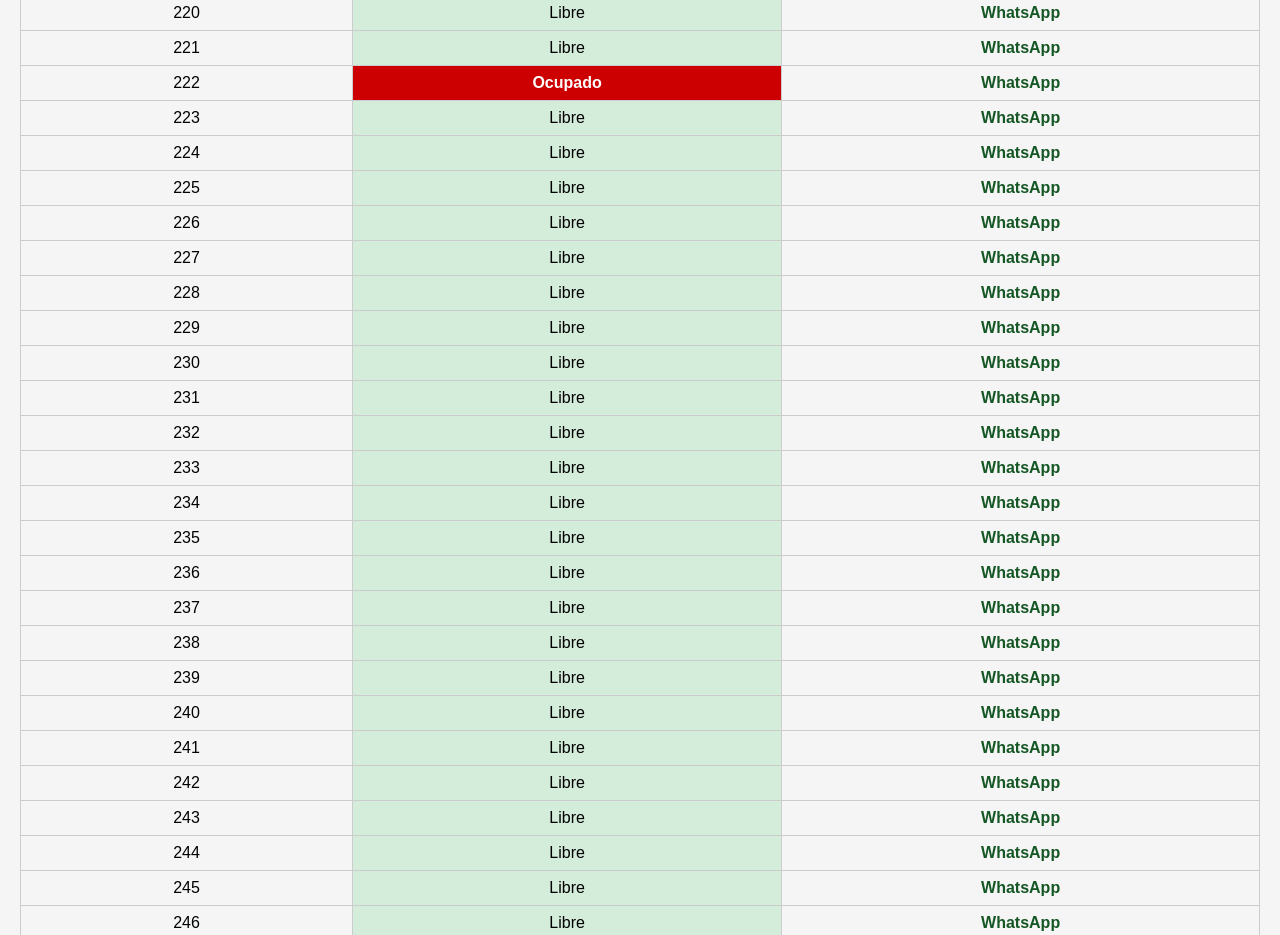
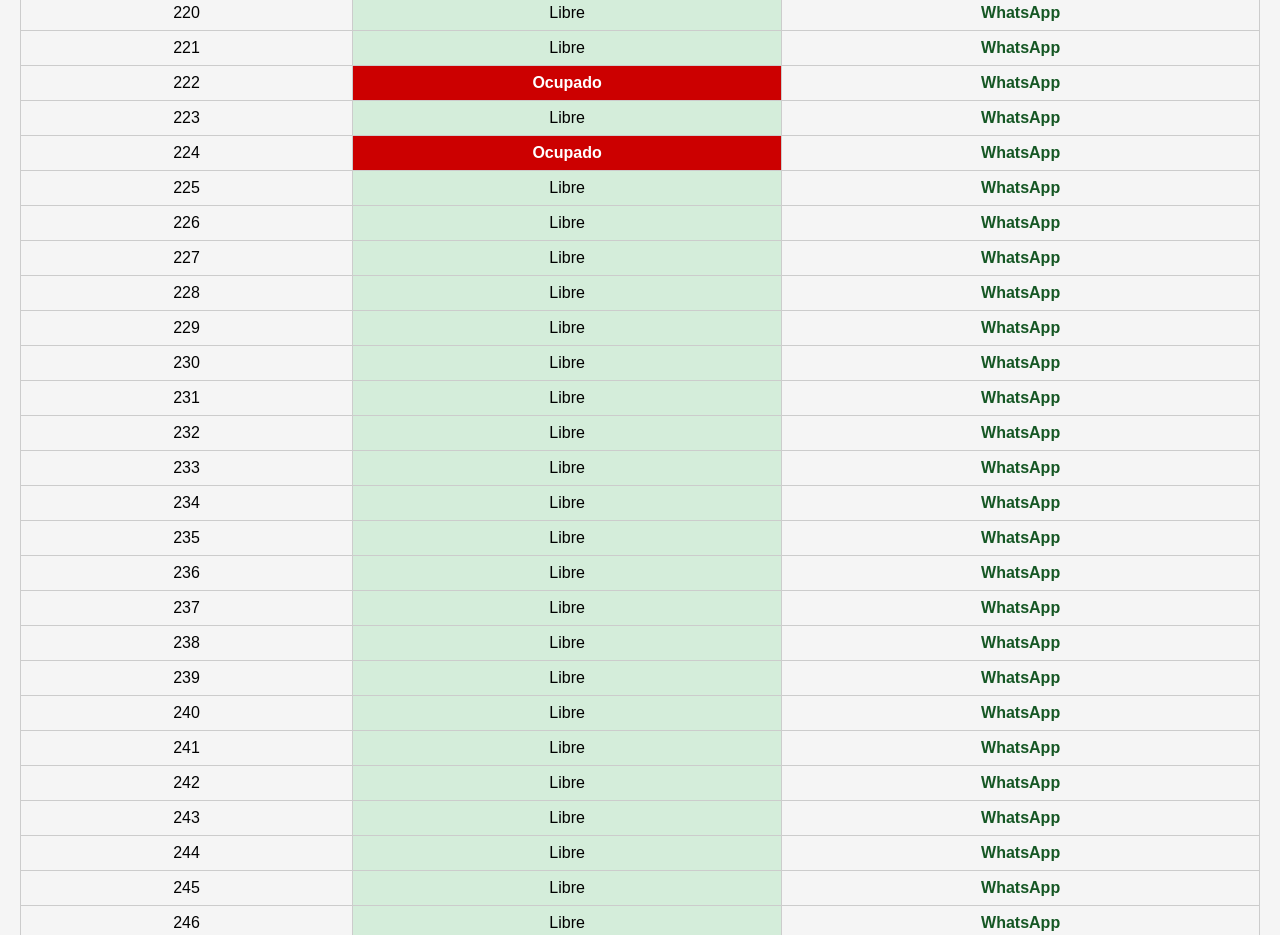
Before and after one commit to sorteoscostenito/boletos, a plain HTML site: page index.html in a window 1280 px wide. Shown: the part 7820-8755 px from the top of the page. Drawn offline with Linux system fonts and the light colour scheme.

Commit message:
Update index.html

```diff
--- a/index.html
+++ b/index.html
@@ -280,7 +280,7 @@
 <tr><td>221</td><td class='estado'>L</td><td><a href='https://wa.me/5213113006439?text=Hola,%20quiero%20el%20boleto%20221' target='_blank'>WhatsApp</a></td></tr>
 <tr><td>222</td><td class='estado'>O</td><td><a href='https://wa.me/5213113006439?text=Hola,%20quiero%20el%20boleto%20222' target='_blank'>WhatsApp</a></td></tr>
 <tr><td>223</td><td class='estado'>L</td><td><a href='https://wa.me/5213113006439?text=Hola,%20quiero%20el%20boleto%20223' target='_blank'>WhatsApp</a></td></tr>
-<tr><td>224</td><td class='estado'>L</td><td><a href='https://wa.me/5213113006439?text=Hola,%20quiero%20el%20boleto%20224' target='_blank'>WhatsApp</a></td></tr>
+<tr><td>224</td><td class='estado'>O</td><td><a href='https://wa.me/5213113006439?text=Hola,%20quiero%20el%20boleto%20224' target='_blank'>WhatsApp</a></td></tr>
 <tr><td>225</td><td class='estado'>L</td><td><a href='https://wa.me/5213113006439?text=Hola,%20quiero%20el%20boleto%20225' target='_blank'>WhatsApp</a></td></tr>
 <tr><td>226</td><td class='estado'>L</td><td><a href='https://wa.me/5213113006439?text=Hola,%20quiero%20el%20boleto%20226' target='_blank'>WhatsApp</a></td></tr>
 <tr><td>227</td><td class='estado'>L</td><td><a href='https://wa.me/5213113006439?text=Hola,%20quiero%20el%20boleto%20227' target='_blank'>WhatsApp</a></td></tr>
```
